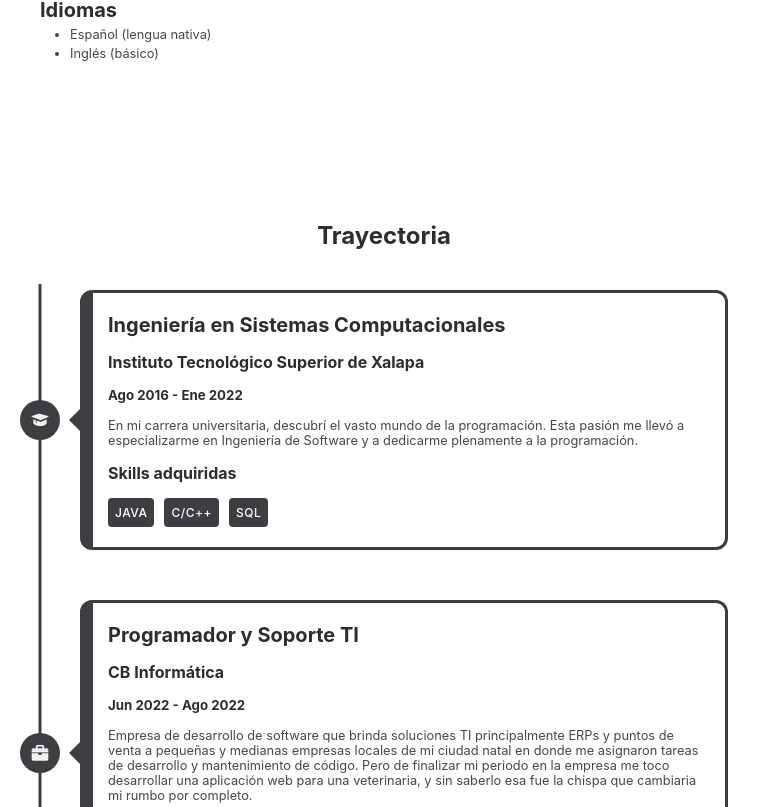
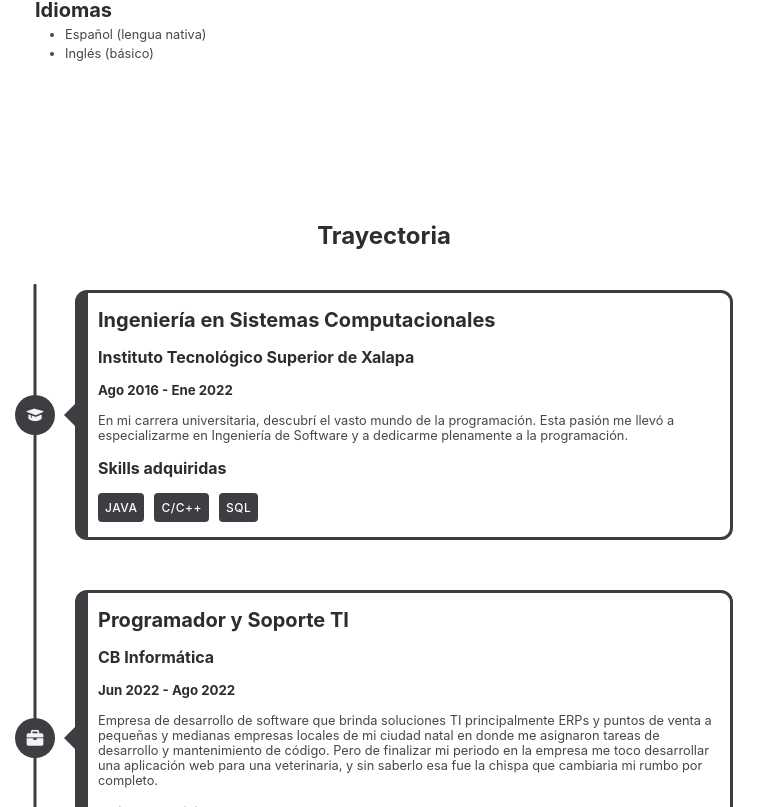
Before and after one commit to Frank345-sys/portfolio_web, a React (Create React App) app: page / in a window 768 px wide. Shown: the part 1373-2180 px from the top of the page. Built offline with nearby package versions, Linux system fonts and the light colour scheme.

Commit message:
Portafolio web finalizado correcciones parte 17

```diff
--- a/src/blocks/section/section.css
+++ b/src/blocks/section/section.css
@@ -19,6 +19,6 @@
 
 @media screen and (max-width: 768px) {
   .section {
-    padding: 80px 40px 70px 40px;
+    padding: 80px 35px 70px 35px;
   }
 }
--- a/src/blocks/timeblock/__items/timeblock__items.css
+++ b/src/blocks/timeblock/__items/timeblock__items.css
@@ -65,7 +65,17 @@
   background-color: #3e3e42;
 }
 
+@media screen and (min-width: 768px) and (max-width: 1024px) {
+  .timeblock__items {
+    padding: 15px 20px;
+  }
+}
+
 @media screen and (max-width: 768px) {
+  .timeblock__items {
+    padding: 15px 10px 15px 20px;
+  }
+
   .timeblock:nth-child(2n + 1) .timeblock__content .timeblock__items::after {
     border-top: 14px solid transparent;
     border-right: 14px solid #3e3e42;
```
